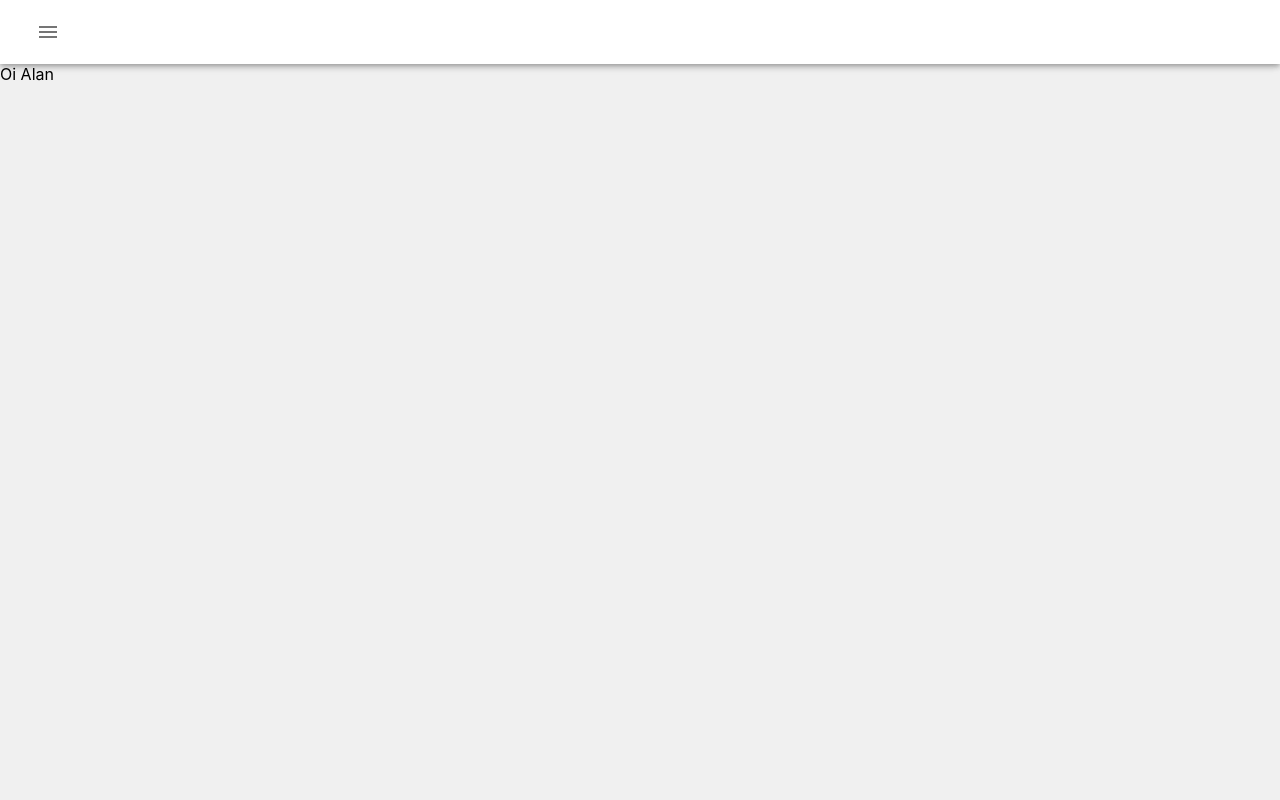
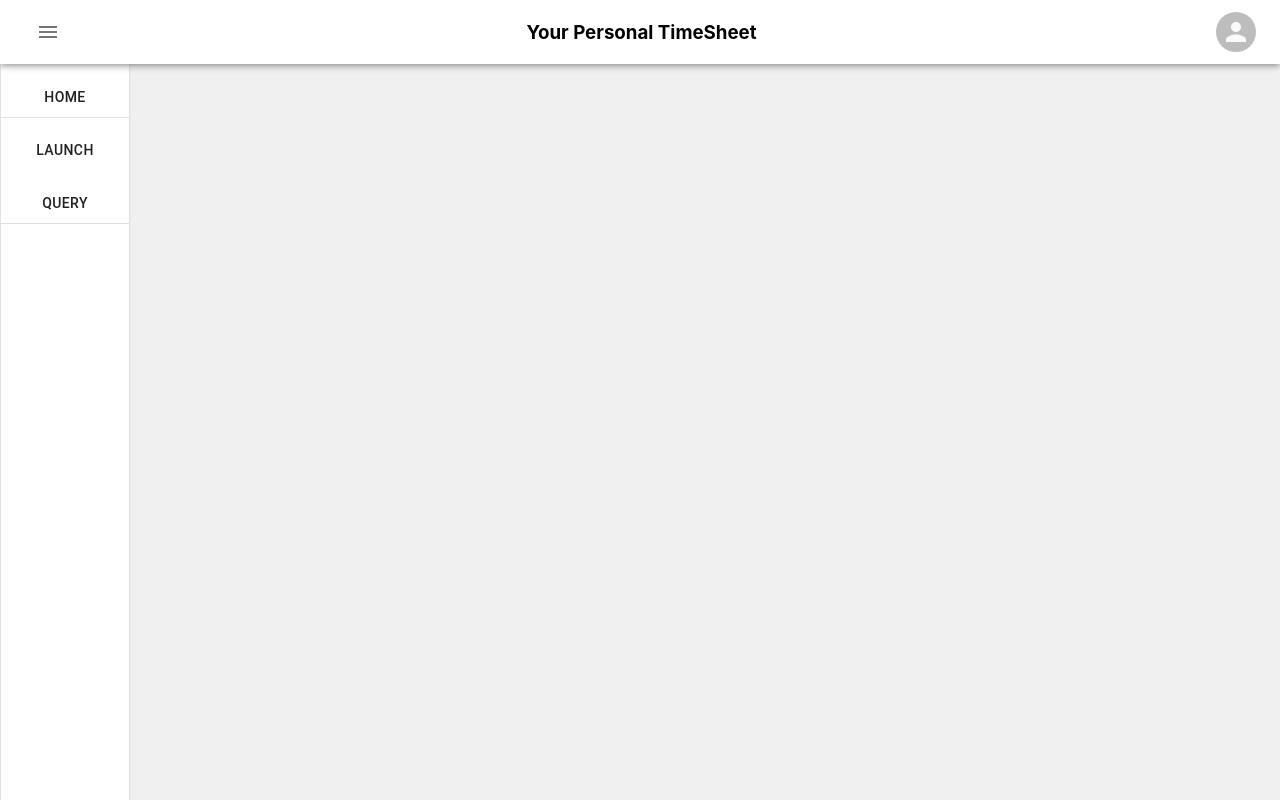
Before and after one commit to Alan-Graton/Personal-TimeSheet, a React (Create React App) app: page / in a window 1280 px wide. Built offline with nearby package versions, Linux system fonts and the light colour scheme.

Commit message:
Sidebar created

```diff
--- a/src/pages/Dashboard/Components/Header/index.jsx
+++ b/src/pages/Dashboard/Components/Header/index.jsx
@@ -4,8 +4,6 @@ import useStyles from "./styles";
 
 // Icons
 import { IconButton } from "@material-ui/core";
-import MailIcon from "@material-ui/icons/Mail";
-import NotificationsIcon from "@material-ui/icons/Notifications";
 import MenuIcon from "@material-ui/icons/Menu";
 
 // Components
@@ -14,7 +12,7 @@ import Toolbar from "@material-ui/core/Toolbar";
 import Avatar from "@material-ui/core/Avatar";
 
 function Header() {
-    const classes = useStyles();
+  const classes = useStyles();
   return (
     <AppBar position="fixed" color="inherit">
       <Toolbar>
@@ -26,7 +24,17 @@ function Header() {
             fontSize="medium"
           />
         </IconButton>
-        <div className={classes.grow} ></div>
+        <div className={classes.grow}></div>
+        <h3>Your Personal TimeSheet</h3>
+        <div className={classes.grow}></div>
+        <div className={classes.userSection}>
+          <Avatar
+            className={classes.avatar}
+            onClick={() => {
+              alert("Mostrar dados do Usuário");
+            }}
+          />
+        </div>
       </Toolbar>
     </AppBar>
   );
--- a/src/pages/Dashboard/Components/Header/styles.js
+++ b/src/pages/Dashboard/Components/Header/styles.js
@@ -4,7 +4,7 @@ const useStyles = makeStyles({
     grow: {
         flexGrow: 1,
     },
-    useSection: {
+    userSection: {
         display: "flex",
         alignItems: "center",
     },
--- /dev/null
+++ b/src/pages/Dashboard/Components/Main/Main.jsx
@@ -0,0 +1,13 @@
+import React from "react";
+
+import Sidebar from "../Sidebar/Sidebar";
+
+function Main(){
+    return(
+        <div>
+            <Sidebar />
+        </div>
+    );
+}
+
+export default Main;
--- /dev/null
+++ b/src/pages/Dashboard/Components/Sidebar/Sidebar.jsx
@@ -0,0 +1,24 @@
+import React from "react";
+
+// Styles
+import useStyles from "./styles";
+
+// Components
+import Paper from "@material-ui/core/Paper";
+import Button from "@material-ui/core/Button";
+import Divider from "@material-ui/core/Divider";
+
+function Sidebar() {
+  const classes = useStyles();
+  return (
+    <Paper className={classes.root} elevation={1} square >
+      <Button className={classes.buttons} >Home</Button>
+      <Divider />
+      <Button className={classes.buttons} >Launch</Button>
+      <Button className={classes.buttons} >Query</Button>
+      <Divider />
+    </Paper>
+  );
+}
+
+export default Sidebar;
--- /dev/null
+++ b/src/pages/Dashboard/Components/Sidebar/styles.js
@@ -0,0 +1,30 @@
+import { makeStyles } from "@material-ui/core/styles";
+
+const useStyles = makeStyles({
+    root: {
+        width: "10%",
+        maxWidth: "20%",
+        minWidth: "10%",
+        display: "flex",
+        flexDirection: "column",
+        position: "fixed",
+        height: "100vh",
+        left: 1,
+        top: 64,
+    },
+    buttons: {
+        boderRadius: 5,
+        boder: 0,
+        color: "#989c9c",
+        width: "100%",
+        height: 40,
+        marginTop: "10%",
+        "&:hover": {
+            color: "white",
+            background: "linear-gradient(45deg, #088a54 30%, #1bab6f 90%)",
+            boxShadow: "0 3px 5px 2px rgba(28, 133, 12, .3)"
+        }
+    },
+});
+
+export default useStyles;
--- a/src/pages/Dashboard/index.jsx
+++ b/src/pages/Dashboard/index.jsx
@@ -1,6 +1,8 @@
 import React from "react";
 
+// Dashboard Components
 import Header from "./Components/Header/index";
+import Main from "./Components/Main/Main";
 
 import { makeStyles } from "@material-ui/core/styles";
 
@@ -25,10 +27,16 @@ const useStyles = makeStyles({
 function Dashboard() {
   const classes = useStyles();
   return (
-    <div>
-        <Header />
+    <div className={classes.root} >
+      <Header />
       <div className={classes.toolbar}></div>
-      <main>Oi Alan</main>
+      <main className={classes.main} >
+        {/* <Container> */}
+          {/* <Box> */}
+            <Main />
+          {/* </Box> */}
+        {/* </Container> */}
+      </main>
     </div>
   );
 }
```
Also changed, not shown: src/pages/Login/index.jsx (added, +11 -0 lines).
